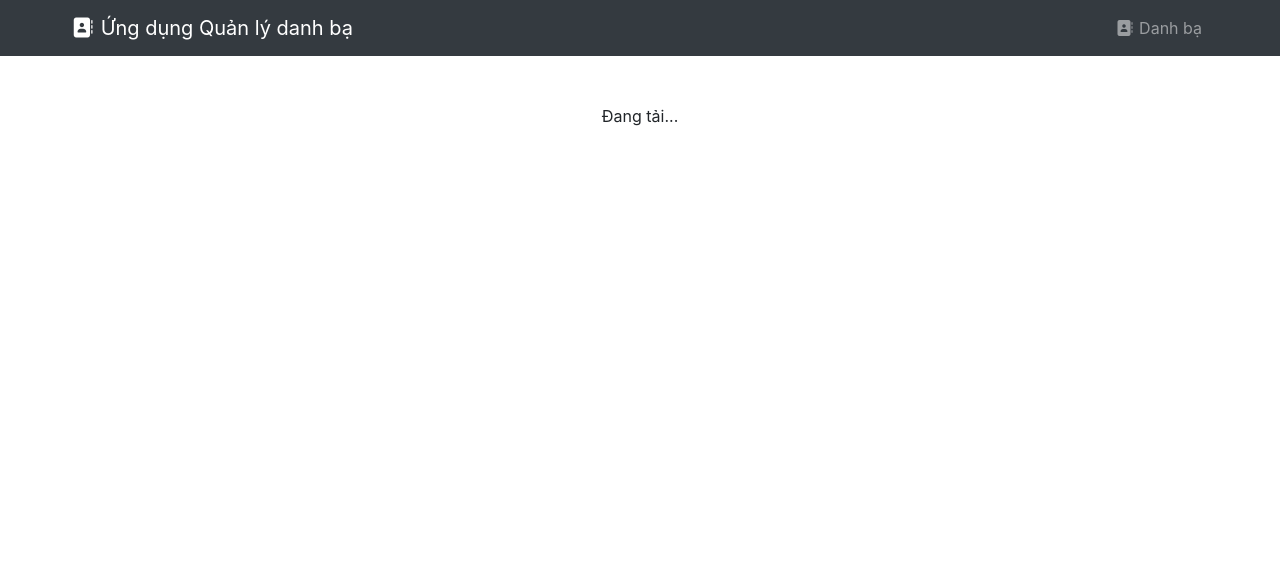
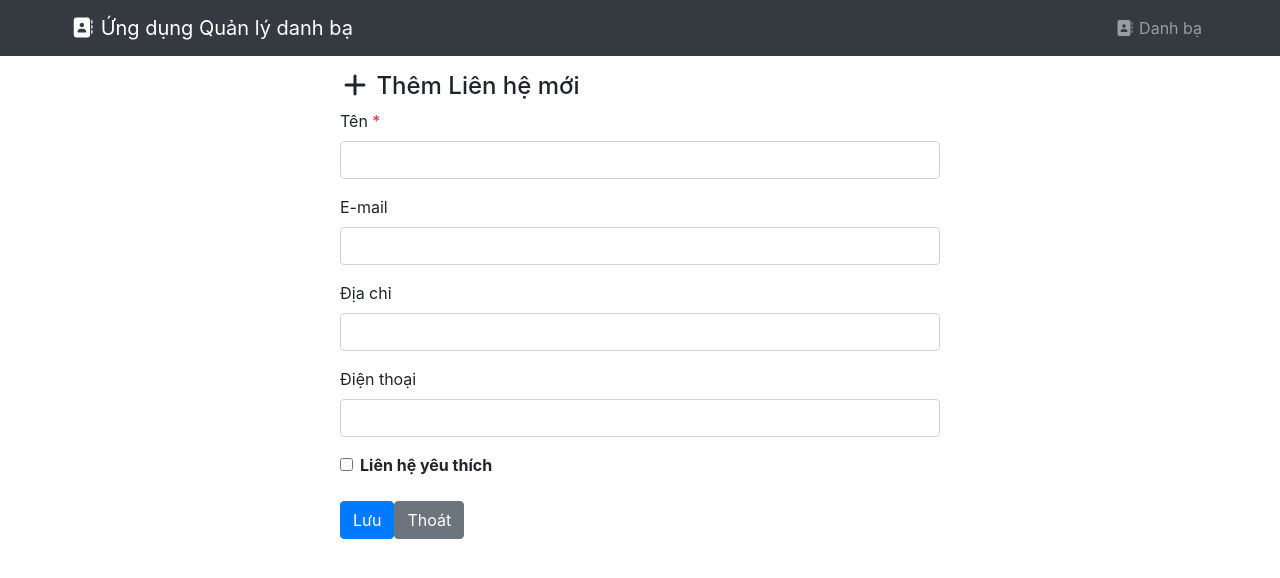
Before and after one commit to lichdc24v7k014-sudo/contactbook-frontend, a Vue app: page /contacts/add in a window 1280 px wide. Shown: the top 578 px of the page. Built offline with nearby package versions, Linux system fonts and the light colour scheme; no server answers.

Commit message:
Hoàn thành trang thêm mới liên hệ

```diff
--- a/src/components/ContactForm.vue
+++ b/src/components/ContactForm.vue
@@ -1,11 +1,7 @@
 <template>
-  <Form
-    @submit="submitContact"
-    :validation-schema="contactFormSchema"
-    class="contact-form"
-  >
+  <form @submit.prevent="submitContact" :validation-schema="contactFormSchema">
     <div class="form-group">
-      <label for="name">Tên <span class="text-danger">*</span></label>
+      <label>Tên <span class="text-danger">*</span></label>
       <Field
         name="name"
         type="text"
@@ -16,7 +12,7 @@
     </div>
 
     <div class="form-group">
-      <label for="email">E-mail</label>
+      <label>E-mail</label>
       <Field
         name="email"
         type="email"
@@ -27,7 +23,7 @@
     </div>
 
     <div class="form-group">
-      <label for="address">Địa chỉ</label>
+      <label>Địa chỉ</label>
       <Field
         name="address"
         type="text"
@@ -38,7 +34,7 @@
     </div>
 
     <div class="form-group">
-      <label for="phone">Điện thoại</label>
+      <label>Điện thoại</label>
       <Field
         name="phone"
         type="tel"
@@ -48,8 +44,8 @@
       <ErrorMessage name="phone" class="error-feedback" />
     </div>
 
-    <div class="form-group form-check">
-      <Field
+    <div class="form-group form-check mt-3">
+      <input
         name="favorite"
         type="checkbox"
         class="form-check-input"
@@ -62,56 +58,32 @@
 
     <div class="form-group mt-4">
       <button type="submit" class="btn btn-primary me-2">Lưu</button>
-
-      <button
-        v-if="contactLocal._id"
-        type="button"
-        class="btn btn-danger me-2"
-        @click="deleteContact"
-      >
-        Xóa
-      </button>
-
       <button type="button" class="btn btn-secondary" @click="cancel">
         Thoát
       </button>
     </div>
-  </Form>
+  </form>
 </template>
 
 <script>
+import * as yup from "yup";
 import { Form, Field, ErrorMessage } from "vee-validate";
-import * as yup from "yup";
 
 export default {
-  components: {
-    Form,
-    Field,
-    ErrorMessage,
-  },
-  emits: ["submit:contact", "delete:contact"],
+  components: { Form, Field, ErrorMessage },
+  emits: ["submit:contact"],
   props: {
-    contact: {
-      type: Object,
-      required: true,
-    },
+    contact: { type: Object, required: true },
   },
   data() {
     const contactFormSchema = yup.object().shape({
-      name: yup
-        .string()
-        .required("Tên phải có giá trị.")
-        .min(2, "Tên phải ít nhất 2 ký tự.")
-        .max(50, "Tên tối đa 50 ký tự."),
-      email: yup
-        .string()
-        .email("E-mail không đúng định dạng.")
-        .max(50, "E-mail tối đa 50 ký tự."),
-      address: yup.string().max(100, "Địa chỉ tối đa 100 ký tự."),
+      name: yup.string().required("Tên phải có giá trị.").min(2).max(50),
+      email: yup.string().email("E-mail không đúng.").max(50),
+      address: yup.string().max(100),
       phone: yup
         .string()
         .matches(
-          /((09|03|07|08|05)+([0-9]{8})\b)/g,
+          /((09|03|07|08|05)+([0-9]{8})\b)/,
           "Số điện thoại không hợp lệ.",
         ),
     });
@@ -125,11 +97,8 @@ export default {
     submitContact() {
       this.$emit("submit:contact", this.contactLocal);
     },
-    deleteContact() {
-      this.$emit("delete:contact", this.contactLocal._id);
-    },
     cancel() {
-      if (confirm("Bạn có thay đổi chưa lưu. Thoát thật không?")) {
+      if (confirm("Bạn có chắc muốn thoát?")) {
         this.$router.push({ name: "contactbook" });
       }
     },
@@ -140,6 +109,6 @@ export default {
 <style scoped>
 .error-feedback {
   color: red;
-  font-size: 0.9em;
+  font-size: 0.85rem;
 }
 </style>
--- a/src/router/index.js
+++ b/src/router/index.js
@@ -18,6 +18,11 @@ const routes = [
     name: "notfound",
     component: () => import("../views/NotFound.vue"),
   },
+  {
+    path: "/contacts/add",
+    name: "contact.add",
+    component: () => import("../views/ContactAdd.vue"),
+  },
 ];
 
 const router = createRouter({
--- /dev/null
+++ b/src/views/ContactAdd.vue
@@ -0,0 +1,51 @@
+<template>
+  <div class="page">
+    <h4><i class="fas fa-plus"></i> Thêm Liên hệ mới</h4>
+
+    <ContactForm :contact="contact" @submit:contact="addContact" />
+
+    <p class="mt-3 text-center">{{ message }}</p>
+  </div>
+</template>
+
+<script>
+import ContactForm from "../components/ContactForm.vue";
+import ContactService from "../services/contact.service";
+
+export default {
+  components: {
+    ContactForm,
+  },
+  data() {
+    return {
+      contact: {
+        name: "",
+        email: "",
+        address: "",
+        phone: "",
+        favorite: false,
+      },
+      message: "",
+    };
+  },
+  methods: {
+    async addContact(data) {
+      try {
+        await ContactService.create(data);
+        alert("✅ Thêm liên hệ mới thành công!");
+        this.$router.push({ name: "contactbook" });
+      } catch (error) {
+        console.error(error);
+        alert("❌ Có lỗi khi thêm liên hệ!");
+      }
+    },
+  },
+};
+</script>
+
+<style scoped>
+.page {
+  max-width: 600px;
+  margin: auto;
+}
+</style>
--- a/src/views/ContactBook.vue
+++ b/src/views/ContactBook.vue
@@ -43,9 +43,9 @@
       <button class="btn btn-primary me-2" @click="refreshList">
         <i class="fas fa-sync"></i> Làm mới danh sách
       </button>
-      <button class="btn btn-success me-2" @click="goToAddContact">
+      <router-link :to="{ name: 'contact.add' }" class="btn btn-success me-2">
         <i class="fas fa-plus"></i> Thêm mới
-      </button>
+      </router-link>
       <button class="btn btn-danger" @click="removeAllContacts">
         <i class="fas fa-trash"></i> Xóa tất cả
       </button>
```
